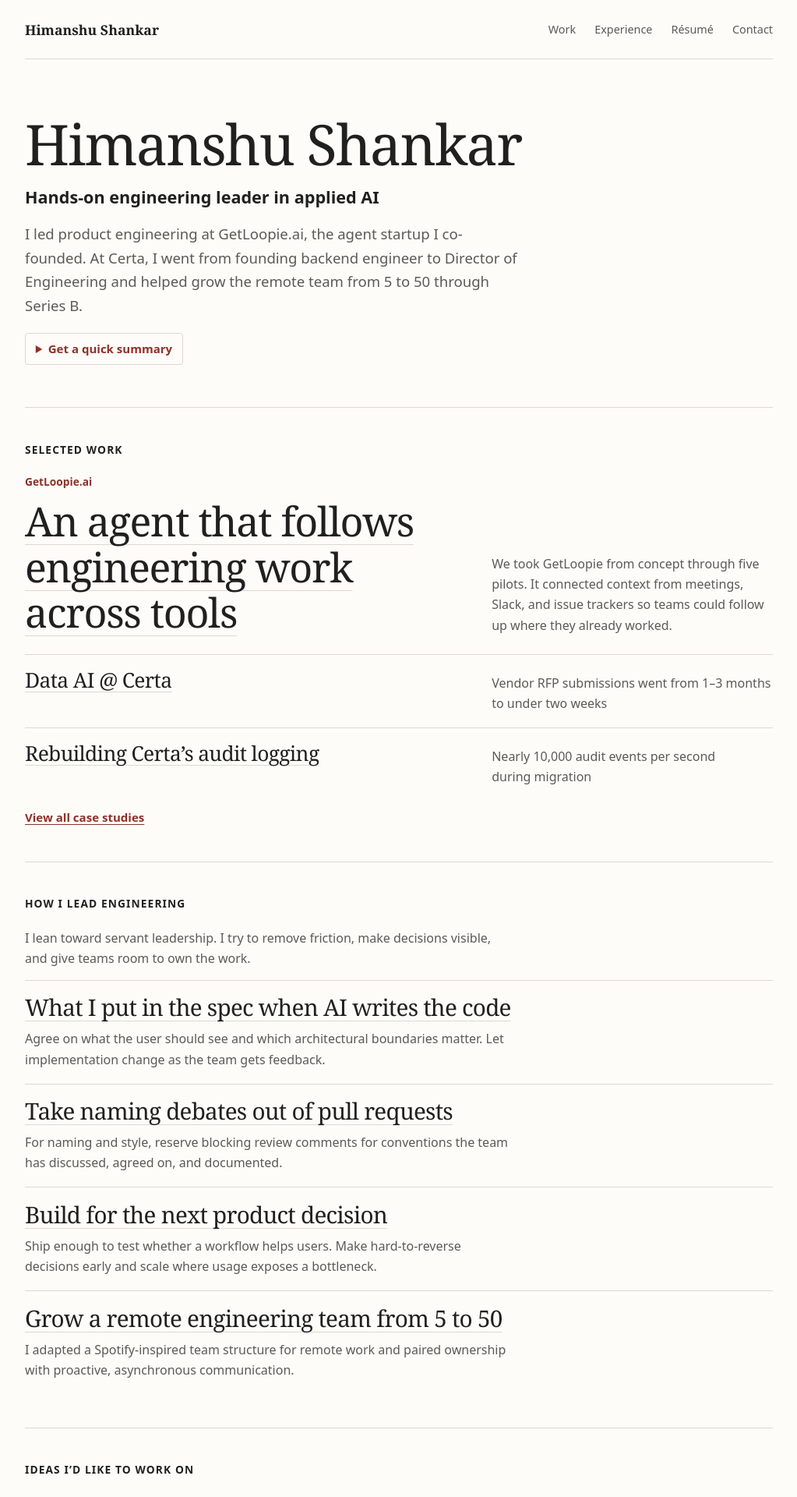
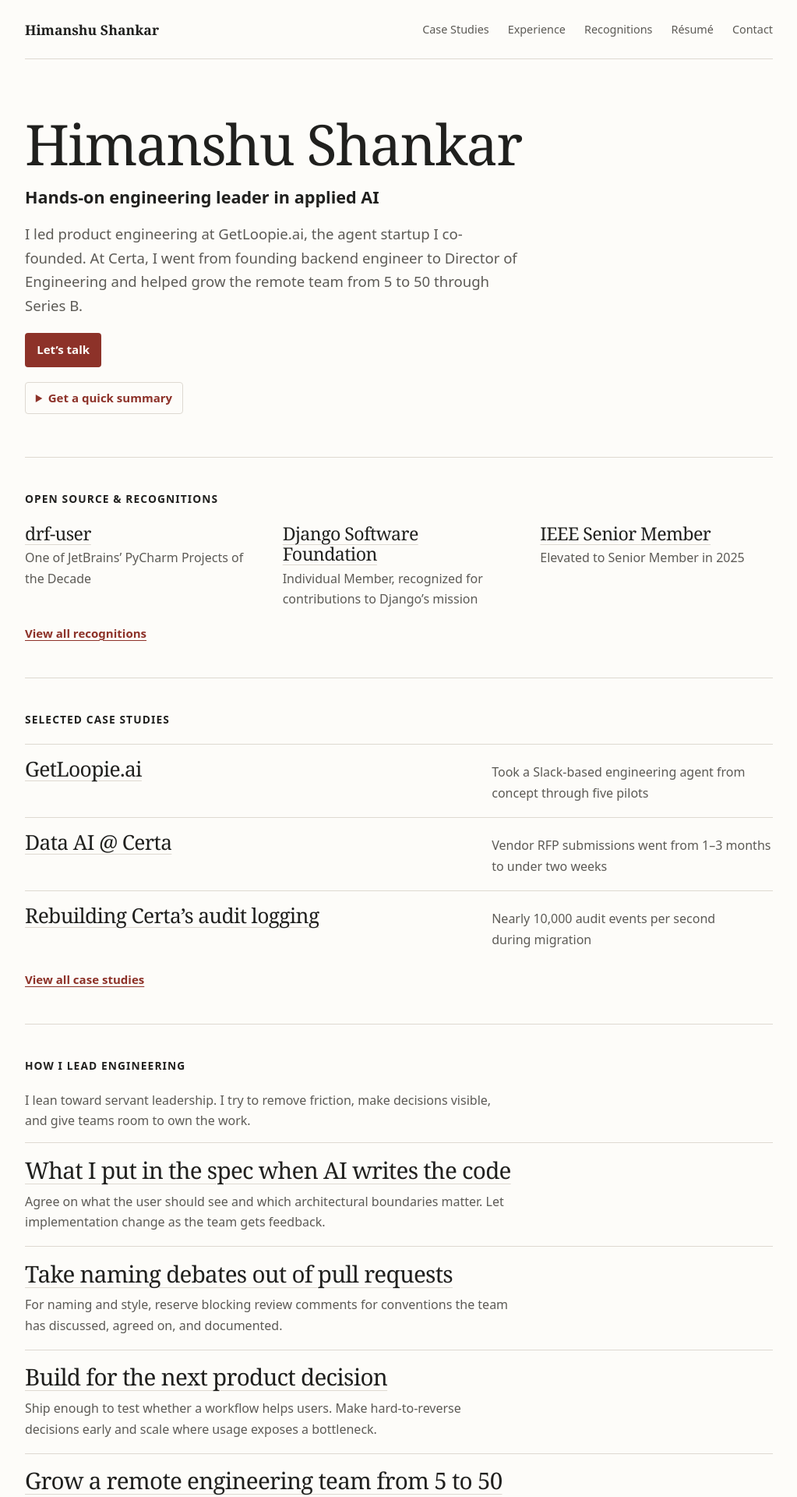
Before and after one commit to iamhssingh/iamhssingh.github.io, a Jekyll site: the page built from index.md, in a window 1280 px wide. Shown: the top 1920 px of the page at 78% size, without its empty margins (128-1151 px from the left). Built offline with Jekyll 4.4.1, drawn with Linux system fonts in a browser that asks for light colours.

Commit message:
Highlight recognitions and simplify portfolio navigation

```diff
--- a/_data/portfolio.yml
+++ b/_data/portfolio.yml
@@ -3,8 +3,8 @@ intro: I led product engineering at GetLoopie.ai, the agent startup I co-founded
 fit: I work best with teams that need someone to own the architecture, stay close to the code, and work directly with customers as the product grows.
 
 home:
-  featured: getloopie
-  supporting:
+  case_studies:
+    - getloopie
     - certa-data-ai
     - certa-audit-logging
   leadership:
@@ -36,11 +36,10 @@ work:
   - id: getloopie
     group: applied-ai
     title: GetLoopie.ai
-    feature_title: An agent that follows engineering work across tools
     role: Co-founder focused on product engineering, backend, integrations, deployment, and validation
     category: Agent systems and evaluation
-    result: From concept through five pilots
-    takeaway: We built a Slack-first agent to carry engineering commitments from conversation to action across the tools teams already used.
+    result: Took a Slack-based engineering agent from concept through five pilots
+    takeaway: GetLoopie.ai connected meetings, Slack threads, and issue trackers so engineering teams could follow up on commitments from Slack.
     summary: We took GetLoopie from concept through five pilots. It connected context from meetings, Slack, and issue trackers so teams could follow up where they already worked.
     url: /work/getloopie/
     markdown: /work/getloopie/markdown.txt
--- /dev/null
+++ b/_data/recognitions.yml
@@ -0,0 +1,30 @@
+entries:
+  - id: drf-user
+    title: drf-user
+    highlight: One of JetBrains’ PyCharm Projects of the Decade
+    description: I started drf-user at 101Loop and contributed to its development. The open-source Django REST Framework package extends Django’s user model with additional fields and authentication APIs. It was one of ten winners of JetBrains’ 2020 PyCharm Project of the Decade competition.
+    links:
+      - label: drf-user on GitHub
+        url: https://github.com/101Loop/drf-user
+      - label: PyCharm award announcement
+        url: https://www.jetbrains.com/lp/pycharm-10-years/
+  - id: django-software-foundation
+    title: Django Software Foundation
+    highlight: Individual Member, recognized for contributions to Django’s mission
+    description: The Django Software Foundation appointed me as an Individual Member in recognition of my contributions to its mission.
+    links:
+      - label: DSF Individual Members
+        url: https://www.djangoproject.com/foundation/individual-members/
+  - id: ieee
+    title: IEEE Senior Member
+    highlight: Elevated to Senior Member in 2025
+    description: I became an IEEE Senior Member in 2025. I’m also a member of the Python Software Foundation, ACM, and the Institution of Engineers (India).
+  - id: speaking
+    title: Conference speaking
+    description: I spoke about immutable audit trails in Django at DjangoDay India 2025. At PyCon India and PyDelhi, I’ve shared work on packaging Django REST applications and contributing to drf-user. I also mentored four speakers from Certa for PyCon India 2023.
+  - id: 101loop
+    title: 101Loop and Smart India Hackathon
+    description: I founded and led 101Loop from 2018 to 2021 to offer free remote training and mentorship to computer science students across India. I mentored a winning team at Smart India Hackathon 2018 and a grand-finalist team in 2020.
+    links:
+      - label: 101Loop on GitHub
+        url: https://github.com/101Loop
--- a/_layouts/default.html
+++ b/_layouts/default.html
@@ -24,8 +24,9 @@
       <div class="header-inner">
         <a class="identity" href="{{ '/' | relative_url }}"{% if page.url == '/' %} aria-current="page"{% endif %}>{{ site.title | escape }}</a>
         <nav class="site-nav" aria-label="Portfolio">
-          <a href="{{ '/work/' | relative_url }}"{% if page.url == '/work/' %} aria-current="page"{% elsif page.study_id %} aria-current="true"{% endif %}>Work</a>
+          <a href="{{ '/work/' | relative_url }}"{% if page.url == '/work/' %} aria-current="page"{% elsif page.study_id %} aria-current="true"{% endif %}>Case Studies</a>
           <a href="{{ '/experience/' | relative_url }}"{% if page.url == '/experience/' %} aria-current="page"{% endif %}>Experience</a>
+          <a href="{{ '/recognitions/' | relative_url }}"{% if page.url == '/recognitions/' %} aria-current="page"{% endif %}>Recognitions</a>
           <a href="{{ '/himanshushankar/main.pdf' | relative_url }}">Résumé</a>
           <a href="mailto:{{ site.email }}">Contact</a>
         </nav>
--- a/assets/css/style.css
+++ b/assets/css/style.css
@@ -57,6 +57,20 @@ h3 { font-size: clamp(1.35rem, 2.4vw, 1.85rem); }
 .section-title { margin-bottom: 1.35rem; font: 650 .86rem/1.4 system-ui, sans-serif; letter-spacing: .08em; text-transform: uppercase; }
 .home-hero { padding-block: clamp(2.5rem, 6vw, 4.25rem) clamp(2rem, 4.5vw, 3.4rem); }
 .hero-role { margin: .6rem 0 0; font-size: clamp(1.1rem, 2.2vw, 1.35rem); font-weight: 600; }
+.contact-button {
+  display: inline-flex;
+  min-height: 2.75rem;
+  align-items: center;
+  margin-top: 1.2rem;
+  padding: .45rem .95rem;
+  border-radius: .25rem;
+  background: var(--accent);
+  color: var(--paper);
+  font-size: .94rem;
+  font-weight: 650;
+  text-decoration: none;
+}
+.contact-button:hover { background: var(--ink); color: var(--paper); }
 
 .quick-summary { margin-top: 1.2rem; max-width: 40rem; font-size: .94rem; }
 .quick-summary > summary {
@@ -84,11 +98,13 @@ h3 { font-size: clamp(1.35rem, 2.4vw, 1.85rem); }
 .quick-summary-status { margin: 0; color: var(--muted); }
 .quick-summary textarea { width: 100%; margin-top: .4rem; font: inherit; }
 
-.featured-study { display: grid; grid-template-columns: minmax(0, 1.55fr) minmax(0, 1fr); align-items: end; gap: 1.5rem 2.5rem; padding-bottom: 1.5rem; }
-.featured-study h3 { max-width: 25ch; font-size: clamp(1.9rem, 4.2vw, 3.25rem); }
-.featured-study > p { margin: 0; color: var(--muted); }
-.featured-study h3 a, .study-list h2 a, .study-list h3 a, .leadership h3 a { color: var(--ink); text-decoration-color: var(--line); }
-.featured-study h3 a:hover, .study-list h2 a:hover, .study-list h3 a:hover, .leadership h3 a:hover { color: var(--accent); text-decoration-color: currentColor; }
+.recognition-highlights { display: grid; grid-template-columns: repeat(3, minmax(0, 1fr)); gap: .85rem 2rem; margin: 0 0 1.1rem; padding: 0; list-style: none; }
+.recognition-highlights h3 { font-size: clamp(1.15rem, 2.3vw, 1.45rem); }
+.recognition-highlights p { margin: .35rem 0 0; color: var(--muted); }
+.recognition-title { margin-bottom: .5rem; font-size: clamp(1.45rem, 3vw, 2.15rem); }
+.recognition-links { display: flex; flex-wrap: wrap; gap: .2rem 1rem; margin-top: .45rem; }
+.recognition-highlights h3 a, .study-list h2 a, .study-list h3 a { color: var(--ink); text-decoration-color: var(--line); }
+.recognition-highlights h3 a:hover, .study-list h2 a:hover, .study-list h3 a:hover { color: var(--accent); text-decoration-color: currentColor; }
 .study-list { margin: 0; padding: 0; list-style: none; }
 .study-list li { padding-block: 1.1rem; border-top: 1px solid var(--line); }
 .study-list p, .leadership p { margin: 0; color: var(--muted); }
@@ -117,6 +133,7 @@ h3 { font-size: clamp(1.35rem, 2.4vw, 1.85rem); }
 .case-hero { padding-bottom: clamp(1.5rem, 4vw, 2.5rem); }
 .case-hero .text-link { display: inline-block; margin-bottom: 1.35rem; }
 .case-hero h1 { font-size: clamp(2.4rem, 5.5vw, 4rem); }
+.case-overview h1 { font-size: clamp(2.25rem, 4.8vw, 3.25rem); }
 .case-takeaway { color: var(--ink); }
 .case-role { margin: .65rem 0 0; color: var(--muted); }
 .case-role strong { margin-right: .35rem; color: var(--ink); }
@@ -149,6 +166,9 @@ h3 { font-size: clamp(1.35rem, 2.4vw, 1.85rem); }
 .case-validation dd { margin: 0; }
 .case-validation dd p { margin: .2rem 0 0; color: var(--muted); }
 .case-deep-dives ul { margin-bottom: 0; }
+.case-technical-details { margin-top: 1.5rem; border-block: 1px solid var(--line); }
+.case-technical-details > summary { padding-block: .9rem; color: var(--accent); font-weight: 650; cursor: pointer; }
+.case-technical-details[open] { padding-bottom: 1rem; }
 .study-list .archive-deep-dives { margin: .6rem 0 0; padding-left: 1.1rem; }
 .study-list .archive-deep-dives li { padding: .1rem 0; border: 0; }
 .case-body code { overflow-wrap: anywhere; }
@@ -180,8 +200,9 @@ h3 { font-size: clamp(1.35rem, 2.4vw, 1.85rem); }
 .footer-links { display: flex; flex-wrap: wrap; gap: .4rem 1rem; font-size: .9rem; }
 
 @media (max-width: 620px) {
-  .featured-study, .home-studies li, .home-interests .home-studies li { grid-template-columns: 1fr; gap: .55rem; }
-  .featured-study { align-items: start; }
+  .home-studies li, .home-interests .home-studies li { grid-template-columns: 1fr; gap: .55rem; }
+  .recognition-highlights { grid-template-columns: 1fr; }
+  .site-nav { column-gap: .75rem; }
   .case-metrics div:first-child { padding-left: .95rem; }
 }
 @media (max-width: 420px) {
--- a/index.md
+++ b/index.md
@@ -6,7 +6,6 @@ markdown_url: /profile.txt
 ---
 
 {% assign portfolio = site.data.portfolio %}
-{% assign featured = portfolio.work | where: 'id', portfolio.home.featured | first %}
 
 {% capture summary_prompt %}Read Himanshu Shankar’s portfolio starting at https://himanshus.com/llms.txt. Briefly summarize what he’s built, his strongest achievements, and what makes him stand out. Use concrete examples from his applied AI work and engineering leadership, and cite the case studies.
 
@@ -17,6 +16,7 @@ Then ask me: “What are you hiring for, building, or looking for help with?”
   <h1 id="hero-title">{{ site.title | escape }}</h1>
   <p class="hero-role">{{ portfolio.role | escape }}</p>
   <p class="hero-intro">{{ portfolio.intro | escape }}</p>
+  <a class="contact-button" href="mailto:{{ site.email }}">Let’s talk</a>
   <details class="quick-summary" data-quick-summary>
     <summary>Get a quick summary</summary>
     <div class="quick-summary-actions">
@@ -29,18 +29,25 @@ Then ask me: “What are you hiring for, building, or looking for help with?”
   </details>
 </section>
 
+<section class="section" aria-labelledby="recognitions-title">
+  <h2 class="section-title" id="recognitions-title">Open source &amp; recognitions</h2>
+  <ul class="recognition-highlights" role="list">
+    {% for entry in site.data.recognitions.entries %}
+    {% if entry.highlight %}
+    <li>
+      <h3><a href="{{ '/recognitions/' | relative_url }}#{{ entry.id }}">{{ entry.title | escape }}</a></h3>
+      <p>{{ entry.highlight | escape }}</p>
+    </li>
+    {% endif %}
+    {% endfor %}
+  </ul>
+  <a class="text-link" href="{{ '/recognitions/' | relative_url }}">View all recognitions</a>
+</section>
+
 <section class="section selected-work" id="work" aria-labelledby="work-title">
-  <h2 class="section-title" id="work-title">Selected work</h2>
-  <article class="featured-study">
-    <div>
-      <p class="eyebrow">{{ featured.title | escape }}</p>
-      <h3><a href="{{ featured.url | relative_url }}">{{ featured.feature_title | escape }}</a></h3>
-    </div>
-    <p>{{ featured.summary | escape }}</p>
-  </article>
-
-  <ul class="study-list home-studies" aria-label="More selected work">
-    {% for study_id in portfolio.home.supporting %}
+  <h2 class="section-title" id="work-title">Selected case studies</h2>
+  <ul class="study-list home-studies" role="list">
+    {% for study_id in portfolio.home.case_studies %}
     {% assign study = portfolio.work | where: 'id', study_id | first %}
     <li>
       <h3><a href="{{ study.url | relative_url }}">{{ study.title | escape }}</a></h3>
@@ -77,7 +84,6 @@ Then ask me: “What are you hiring for, building, or looking for help with?”
     {% endfor %}
   </ul>
   <div class="related-links">
-    <a class="text-link" href="mailto:{{ site.email }}">Let’s talk</a>
     <a href="{{ '/projects/#offline-warranty' | relative_url }}">Read about offline warranty validation</a>
   </div>
 </section>
--- a/llms.txt
+++ b/llms.txt
@@ -10,13 +10,14 @@ The links below serve complete page content as plain-text Markdown, including te
 ## Portfolio in Markdown
 
 - [Portfolio profile]({{ '/profile.txt' | absolute_url }}): Role, selected work, and current interests.
-- [Work index]({{ '/work/markdown.txt' | absolute_url }}): Case studies by topic and the GetLoopie deep dives.
+- [Case studies]({{ '/work/markdown.txt' | absolute_url }}): Case studies by topic and the GetLoopie deep dives.
 {% for study in site.data.portfolio.work -%}
 - [{{ study.title }}]({{ study.markdown | absolute_url }}): {{ study.summary }}
 {% endfor %}
 ## Experience and projects
 
 - [Experience]({{ '/experience/markdown.txt' | absolute_url }}): Employment history and engineering leadership.
+- [Open source and recognitions]({{ '/recognitions/markdown.txt' | absolute_url }}): Open-source contributions, professional recognition, speaking, and mentorship.
 - [Consulting]({{ '/consulting/markdown.txt' | absolute_url }}): Client engagements.
 - [Projects]({{ '/projects/markdown.txt' | absolute_url }}): Offline warranty validation, earlier products, and open source.
 - [Résumé]({{ '/himanshushankar/main.pdf' | absolute_url }}): Résumé in PDF.
--- a/work/index.html
+++ b/work/index.html
@@ -1,5 +1,5 @@
 ---
-title: Work
+title: Case Studies
 description: Case studies in applied AI, software delivery, and production architecture by Himanshu Shankar.
 permalink: /work/
 markdown_url: /work/markdown.txt
@@ -7,7 +7,7 @@ markdown_url: /work/markdown.txt
 
 {% assign portfolio = site.data.portfolio %}
 <header class="page-hero work-hero">
-  <h1>Work</h1>
+  <h1>Case Studies</h1>
   <p class="page-intro">How I built AI products, rebuilt production systems, and helped teams ship.</p>
 </header>
 
--- a/work/markdown.txt
+++ b/work/markdown.txt
@@ -2,7 +2,7 @@
 layout: plain-text
 ---
 {% assign portfolio = site.data.portfolio -%}
-# Work
+# Case Studies
 
 How I built AI products, rebuilt production systems, and helped teams ship.
 
```
Also changed, not shown: _layouts/case-study.html (+15 -10 lines), profile.txt (+11 -4 lines), recognitions/index.html (added, +29 -0 lines), recognitions/markdown.txt (added, +14 -0 lines).
